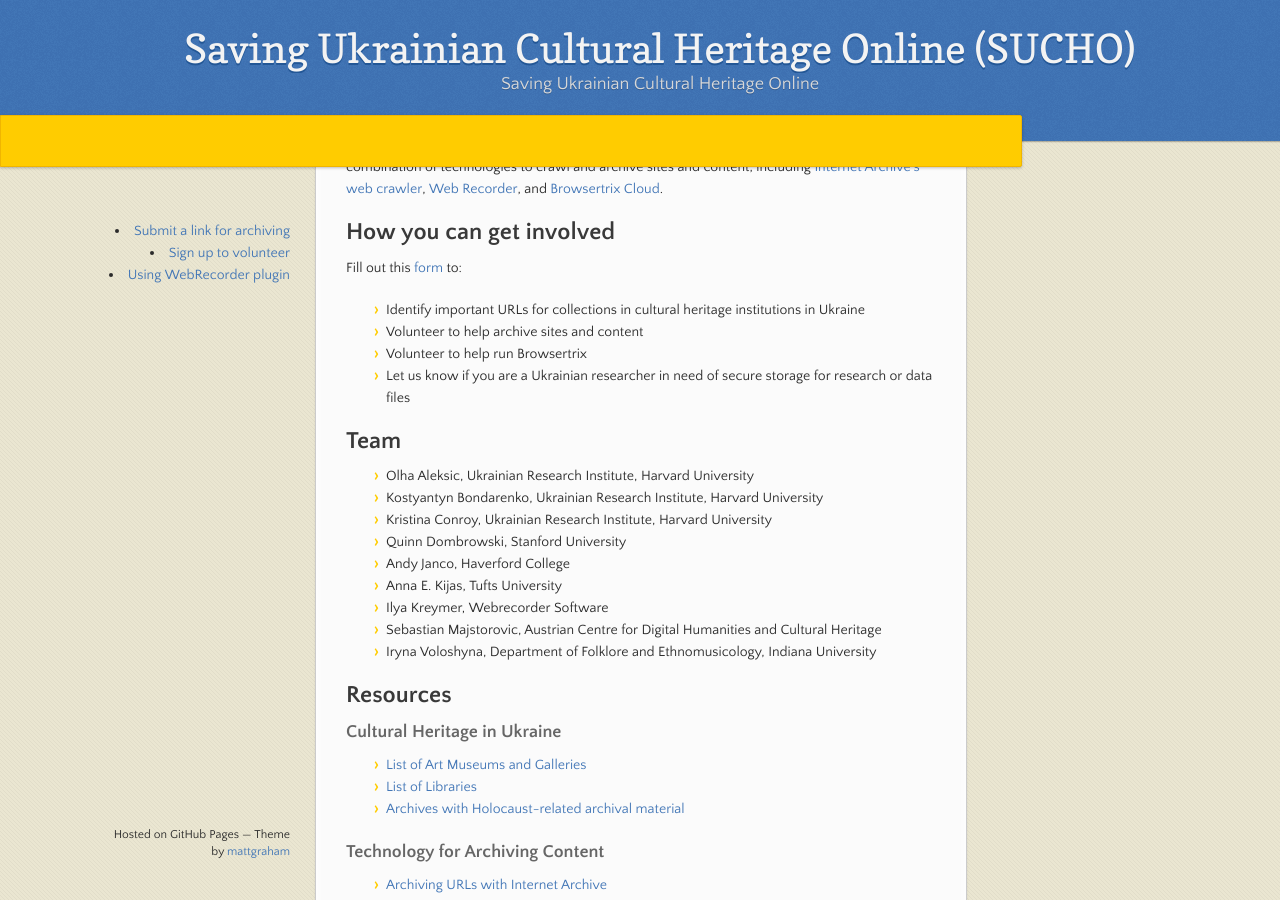
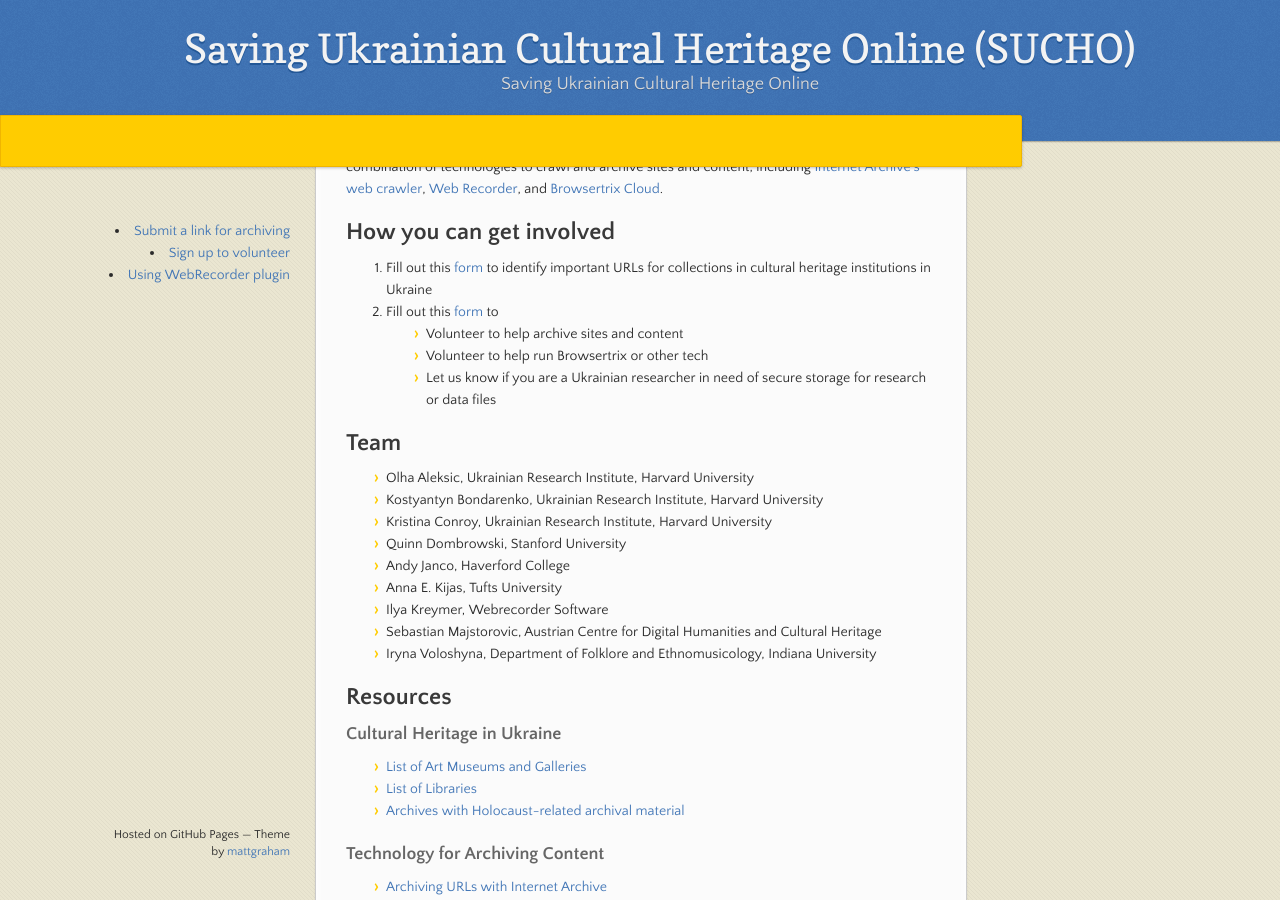
Before and after one commit to sucho-archiving/sucho-archiving.github.io, a Jekyll site: the page built from index.md, in a window 1280 px wide and 900 px high, scrolled down 1483 px. Built offline with Jekyll 4.4.1, drawn with Linux system fonts in a browser that asks for light colours; our own code applies the rules of GitHub Pages for plain Markdown files.

Commit message:
updated links to forms

```diff
--- a/index.md
+++ b/index.md
@@ -54,10 +54,10 @@
 
 
 ## How you can get involved
-Fill out this [form](https://docs.google.com/forms/d/e/1FAIpQLSffa64-l6qXqEumAcf38OEOrTFeYZEmF531PNv9ZgzNFbcgxQ/viewform) to:
-- Identify important URLs for collections in cultural heritage institutions in Ukraine
+1. Fill out this [form](https://docs.google.com/forms/d/e/1FAIpQLSffa64-l6qXqEumAcf38OEOrTFeYZEmF531PNv9ZgzNFbcgxQ/viewform) to identify important URLs for collections in cultural heritage institutions in Ukraine
+2. Fill out this [form](https://docs.google.com/forms/d/e/1FAIpQLSc6KbhtEOI8zKsQmKT_waE1XlYEF1E6t-HzJ7Gc1EBfMvMg_A/viewform) to
 - Volunteer to help archive sites and content
-- Volunteer to help run Browsertrix
+- Volunteer to help run Browsertrix or other tech
 - Let us know if you are a Ukrainian researcher in need of secure storage for research or data files
 
 ## Team
```
